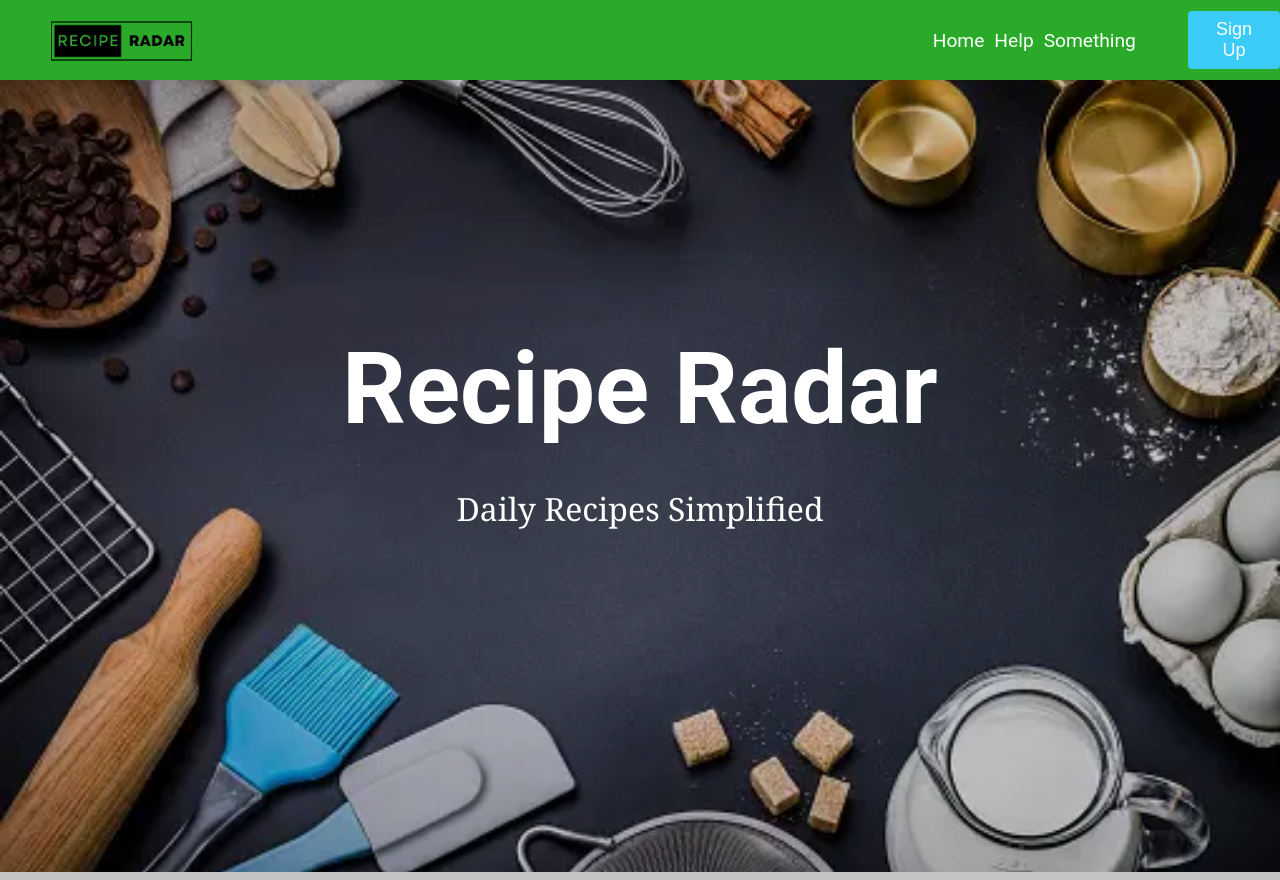
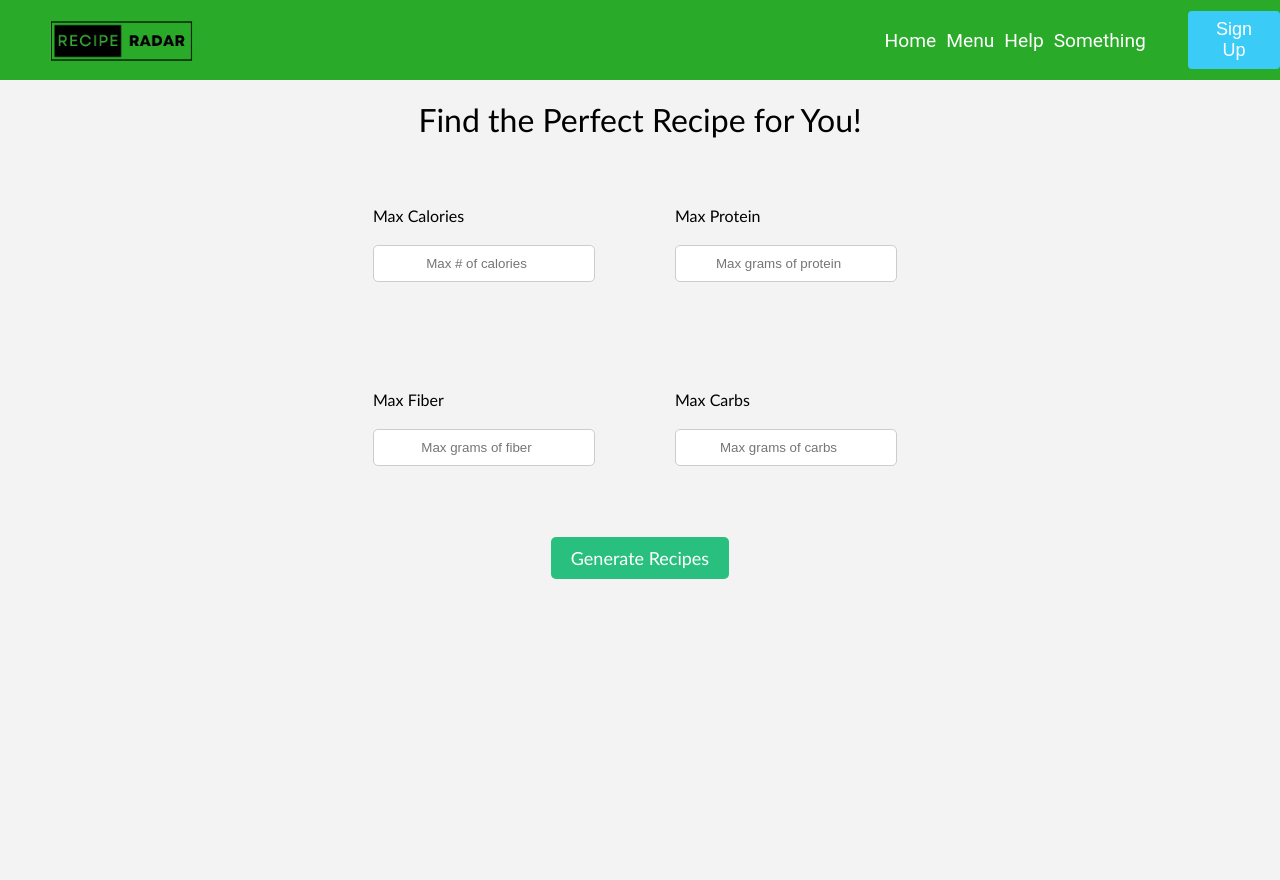
Before and after one commit to phatch9/Recipe-Radar, a React (Create React App) app in the folder spoonapp/: page / in a window 1280 px wide. After the commit the page ends 800 px from the top, so only its background shows below. Built offline with nearby package versions, Linux system fonts and the light colour scheme.

Commit message:
MenuPage and MenuPage.css

```diff
--- a/spoonapp/src/App.js
+++ b/spoonapp/src/App.js
@@ -1,7 +1,8 @@
 import React, { useState } from "react";
 import MealList from "./MealList";
 import Navbar from "./components/Navbar";
-import Menu from "/Users/timkim/Desktop/CMPE133/Recipe-Radar/spoonapp/src/components/Menu.js";
+import Menu from "/Users/ryantang/CMPE133/Recipe-Radar/spoonapp/src/components/Menu.js";
+import MenuPage from "/Users/ryantang/CMPE133/Recipe-Radar/spoonapp/src/components/MenuPage.js";
 import HeroSection from "./components/HeroSection.js";
 function App() {
   // const [mealData, setMealData] = useState(null);
@@ -38,7 +39,7 @@ function App() {
     // </div>
     <div className = "App">
       <Navbar/>
-      <HeroSection/>
+      <MenuPage/>
     </div>
   );
 }
--- a/spoonapp/src/components/HeroSection.js
+++ b/spoonapp/src/components/HeroSection.js
@@ -1,9 +1,9 @@
 import React from "react";
-import "/Users/timkim/Desktop/CMPE133/Recipe-Radar/spoonapp/src/components/Homepage.css";
+import "/Users/ryantang/CMPE133/Recipe-Radar/spoonapp/src/components/Homepage.css";
 function HeroSection(){
     return(
         <div className = "homepage">
-            <img className = 'homepage-img' src={require('/Users/timkim/Desktop/CMPE133/Recipe-Radar/spoonapp/src/images/istockphoto-1405383649-170667a.jpg') } autoPlay loop/>
+            <img className = 'homepage-img' src={require('/Users/ryantang/CMPE133/Recipe-Radar/spoonapp/src/images/istockphoto-1405383649-170667a.jpg') } autoPlay loop/>
             <h1>Recipe Radar</h1>
             <p>Daily Recipes Simplified</p>
         </div>
--- a/spoonapp/src/components/MenuItems.js
+++ b/spoonapp/src/components/MenuItems.js
@@ -1,6 +1,11 @@
 export const MenuItems = [
     {
         title: 'Home',
+        url: '#',
+        class: 'nav-links'
+    },
+    {
+        title: 'Menu',
         url: '#',
         class: 'nav-links'
     },
--- /dev/null
+++ b/spoonapp/src/components/MenuPage.css
@@ -0,0 +1,40 @@
+.user_inputs {
+    display: flex;
+    flex-direction: column;
+
+}
+.input--grid {
+    display: grid;
+    grid-template-columns: repeat(2, 1fr);
+    grid-row-gap: 10px;
+    grid-column-gap: 40px;
+    margin-bottom: 20px;
+}
+.btn--recipe {
+    background-color: rgb(41, 192, 127);
+    font-family: 'Gill Sans', 'Gill Sans MT', Calibri, 'Trebuchet MS', sans-serif;
+    font-size: large;
+}
+.btn--recipe:hover {
+    background-color: rgb(33, 138, 93);
+}
+.btn--rows {
+    display: flex;
+    flex-direction: row;
+}
+.selection {
+    width: 100%;
+    height: auto;
+    padding: 15px;
+}
+.selection label {
+    display: block;
+    font-family: 'Gill Sans', 'Gill Sans MT', Calibri, 'Trebuchet MS', sans-serif;
+    padding-bottom: 20px;
+}
+.header--text {
+    padding-top: 20px;
+    padding-bottom: 20px;
+    font-family: 'Gill Sans', 'Gill Sans MT', Calibri, 'Trebuchet MS', sans-serif;
+    font-size: xx-large;
+}
--- /dev/null
+++ b/spoonapp/src/components/MenuPage.js
@@ -0,0 +1,77 @@
+import React, { useState } from "react";
+
+import "./MenuPage.css"; // Import the css
+
+function Menu(){
+    const[mealData, setMealData] = useState(null);
+    const[calories, setCals] = useState("");
+    const[protein, setPro] = useState("");
+    const[fiber, setFib] = useState("");
+    const[carbs, setCarbs] = useState("");
+    function setCalories(cals) {
+        setCals(cals.target.value)
+    }
+    function setProtein(protein) {
+        setPro(protein.target.value)
+    }
+    function setFiber(fiber) {
+        setFib(fiber.target.value)
+    }
+    function setCarbohydrates(carbs) {
+    setCarbs(carbs.target.value)
+    }
+    function getMealData() {
+    fetch(
+      `https://api.spoonacular.com/mealplanner/generate?apiKey=cb1c464d94f142c08b156c5beddade8b&timeFrame=day&targetCalories=${calories}` //fix to meet all input criteria
+    )
+      .then((response) => response.json())
+      .then((data) => {
+        setMealData(data);
+      })
+      .catch(() => {
+        console.log("error");
+      });
+  }
+    return(
+
+        <div className = "user_inputs">
+            <div className="header--text">Find the Perfect Recipe for You!</div>
+            <div className="input--grid">
+                <section className = "selection">
+                    <label>Max Calories</label>
+                    <input
+                    type = "number"
+                    placeholder="Max # of calories"
+                    onChange={setCalories}
+                    />
+                </section>
+                <section className = "selection">
+                    <label>Max Protein</label>
+                    <input
+                    type = "number"
+                    placeholder="Max grams of protein"
+                    onChange={setProtein}
+                    />
+                </section>
+                <section className = "selection">
+                    <label>Max Fiber</label>
+                    <input
+                    type = "number"
+                    placeholder="Max grams of fiber"
+                    onChange={setFiber}
+                    />
+                </section>
+                <section className = "selection">
+                    <label>Max Carbs</label>
+                    <input
+                    type = "number"
+                    placeholder="Max grams of carbs"
+                    onChange={setCarbohydrates}
+                    />
+                </section>
+            </div>
+            <button className="btn--recipe">Generate Recipes</button>
+        </div>
+    );
+}
+export default Menu;
--- a/spoonapp/src/components/Navbar.js
+++ b/spoonapp/src/components/Navbar.js
@@ -1,7 +1,7 @@
 import React, { Component, useState } from 'react';
 import { MenuItems } from './MenuItems';
-import "/Users/timkim/Desktop/CMPE133/Recipe-Radar/spoonapp/src/components/Navbar.css";
-import {NavButton} from '/Users/timkim/Desktop/CMPE133/Recipe-Radar/spoonapp/src/components/Navbutton.js';
+import "/Users/ryantang/CMPE133/Recipe-Radar/spoonapp/src/components/Navbar.css";
+import {NavButton} from '/Users/ryantang/CMPE133/Recipe-Radar/spoonapp/src/components/Navbutton.js';
 class Navbar extends Component{
 
     state = {clicked: false}
@@ -12,7 +12,7 @@ class Navbar extends Component{
         return(
             <nav className = "navbar-items">
                 <h1 className = "navbar-logo">
-                <img className = 'navbar-img' src={require('/Users/timkim/Desktop/CMPE133/Recipe-Radar/spoonapp/src/images/RRlogo.png') } />
+                <img className = 'navbar-img' src={require('/Users/ryantang/CMPE133/Recipe-Radar/spoonapp/src/images/RRlogo.png') } />
                 </h1>
                 <div className = "menu-icon" onClick = {this.handleClick}>
                     <i className = {this.state.clicked ? 'fas fa-times' : 'fas fa-bars'}></i>
--- a/spoonapp/src/components/Navbutton.js
+++ b/spoonapp/src/components/Navbutton.js
@@ -1,5 +1,5 @@
 import React from "react";
-import "/Users/timkim/Desktop/CMPE133/Recipe-Radar/spoonapp/src/components/Navbutton.css";
+import "/Users/ryantang/CMPE133/Recipe-Radar/spoonapp/src/components/Navbutton.css";
 
 const STYLES = [
     'btn--primary',
```
Also changed, not shown: 1 other file (tests, documents, lock files or other folders).
